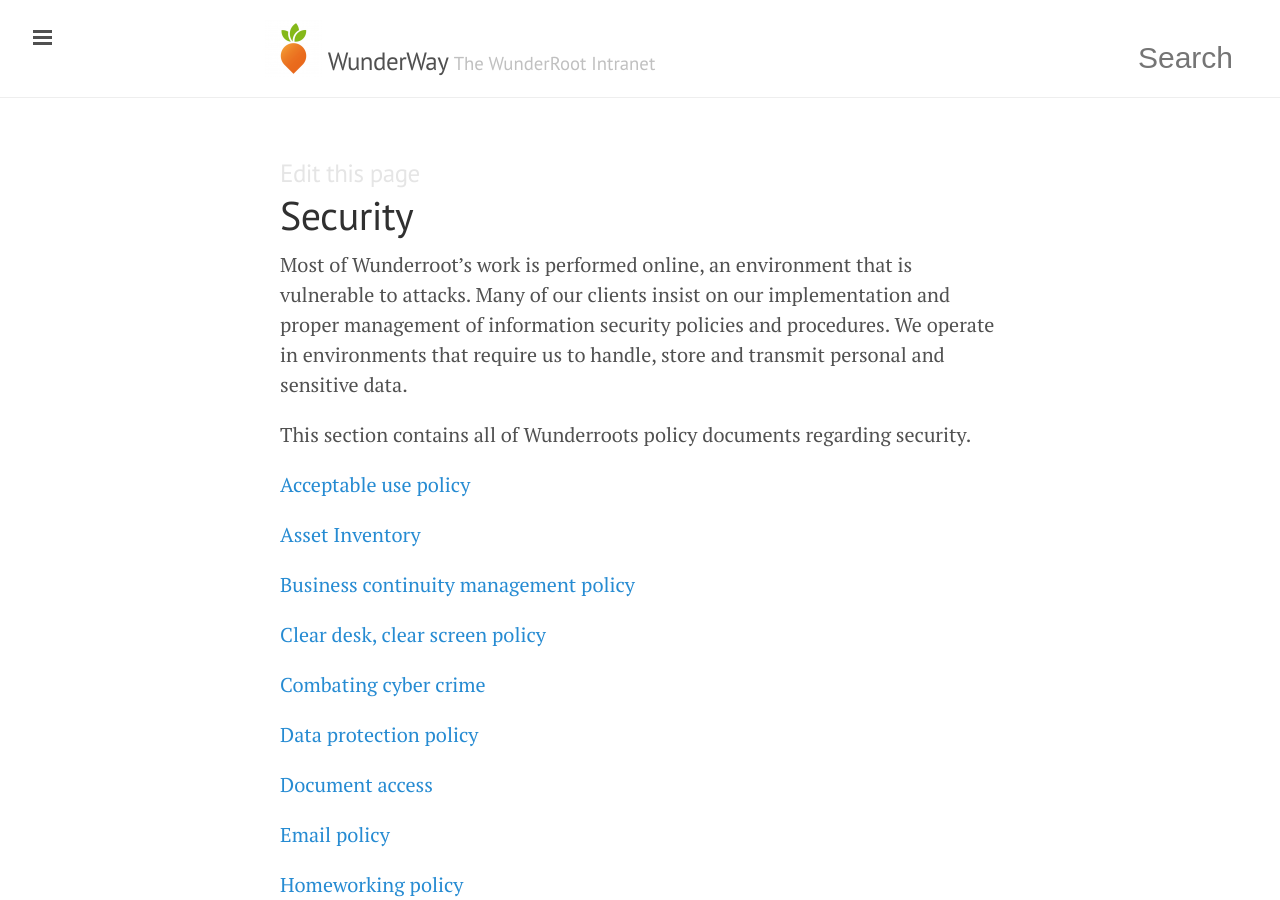
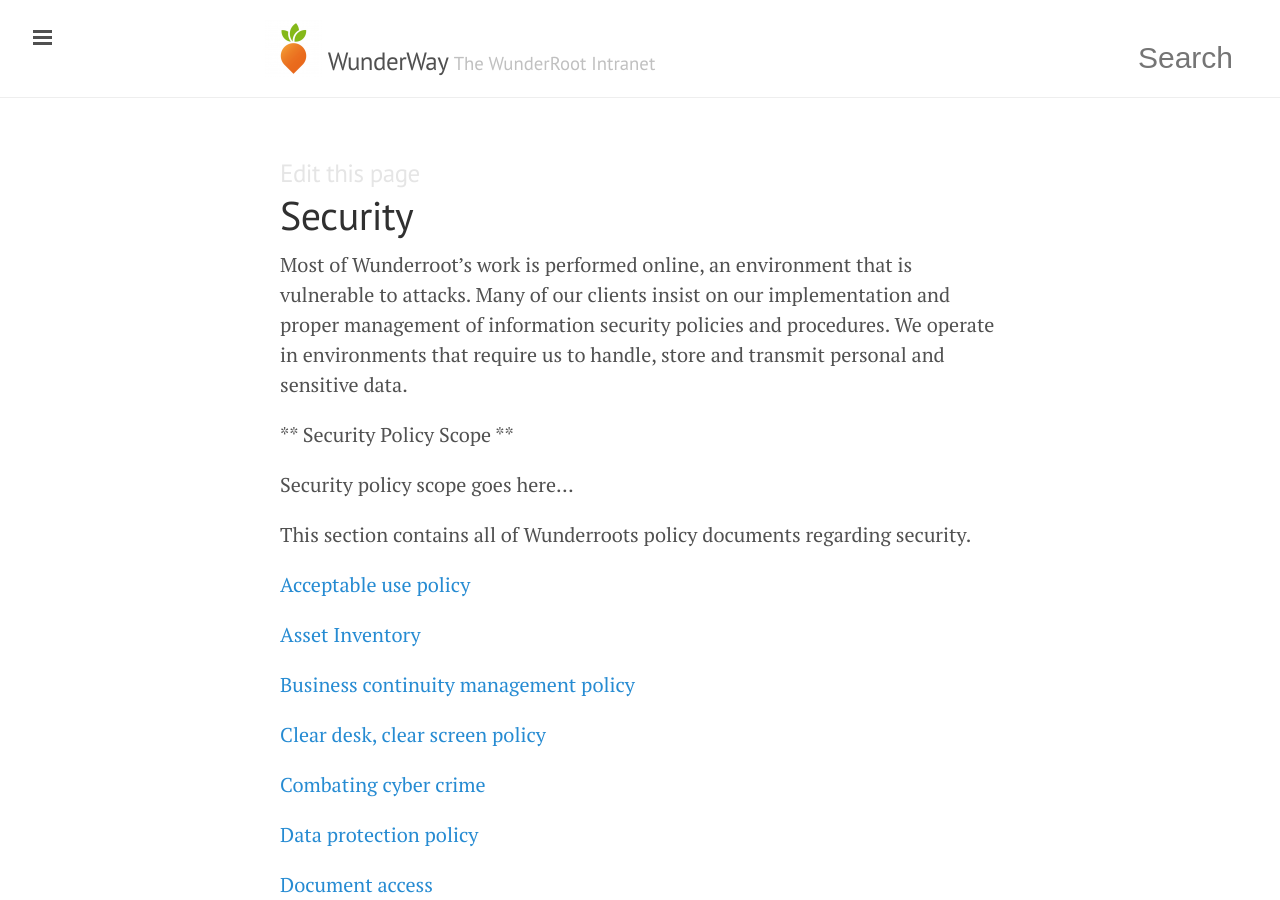
Before and after one commit to tormi/WunderWay, a Jekyll site: the page built from security/index.md, in a window 1280 px wide and 900 px high. Built offline with Jekyll 4.4.1, drawn with Linux system fonts in a browser that asks for light colours; nearby versions of some CDN libraries; Markdown is read by kramdown in place of the engine named in the settings.

Commit message:
Adding security policy scope

```diff
--- a/security/index.md
+++ b/security/index.md
@@ -7,6 +7,10 @@ title: Security
 ---
 
 Most of Wunderroot’s work is performed online, an environment that is vulnerable to attacks. Many of our clients insist on our implementation and proper management of information security policies and procedures. We operate in environments that require us to handle, store and transmit personal and sensitive data.
+
+** Security Policy Scope **
+
+Security policy scope goes here...
 
 This section contains all of Wunderroots policy documents regarding security.
 
```
